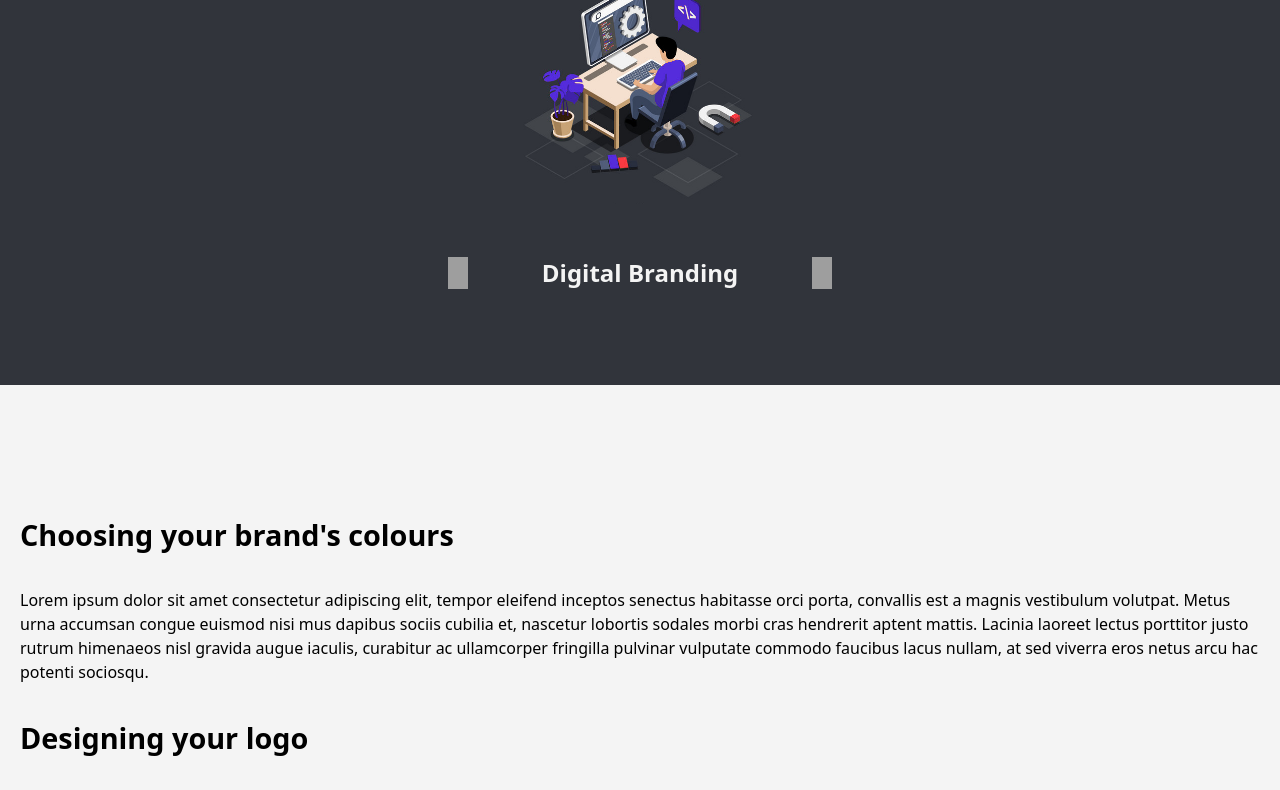
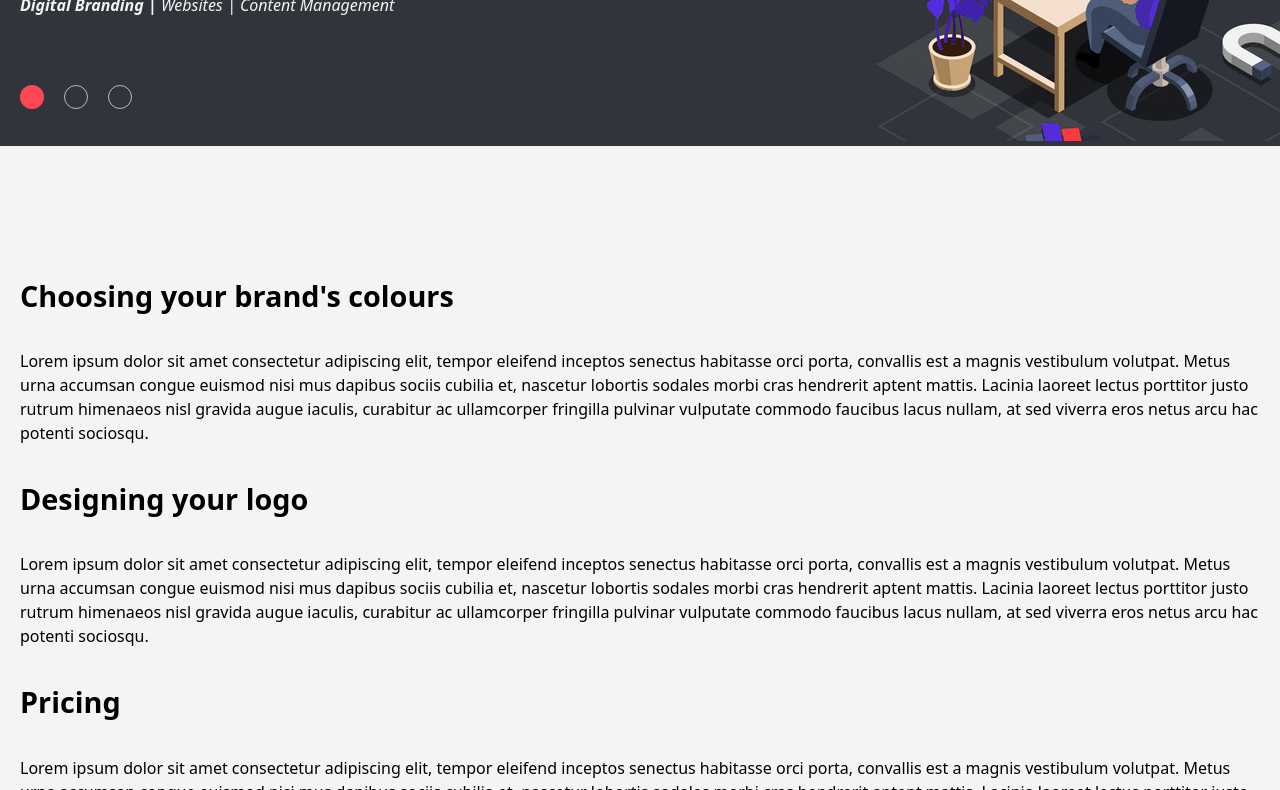
Before and after one commit to invictalex/freelance-site, an Astro site: page /services in a window 1280 px wide. Shown: the part 323-1113 px from the top of the page. Built offline with nearby package versions, Linux system fonts and the light colour scheme; Astro itself is replaced by a stand-in of ours; grey boxes are pictures that could not be loaded.

Commit message:
complete-styling
Banner image still needs placing

```diff
--- a/src/components/general/Footer.astro
+++ b/src/components/general/Footer.astro
@@ -11,18 +11,22 @@ const {headerLogo} = assets.frontmatter
 ---
 <footer class="bg-slate-dark flex flex-col items-center justify-center gap-5 text-white ">
     <section class="pt-0">
-        <div class="container flex justify-between items-center mb-5">
-            <div class="absolute -top-5 px-5 h-px w-full bg-white bg-opacity-70" />
+
+        <div class="container">
+
+            <div class="box-border w-full px-5 mb-5 h-px bg-white bg-opacity-70" />
+
+            <div class="flex justify-between items-center mb-5">
 
                 <div class="flex gap-5 items-center">
                     <a href="/"><img src={headerLogo} class=`w-12`></a>
-                {
-                    footerLink.map((link, i) => (
+
+                    {footerLink.map((link, i) => (
                             <a href={link.url} target="_blank" class="opacity-70 hover:opacity-100">
                                 {link.displayText}
                             </a>
-                    ))
-                }
+                    ))}
+
                 </div>
 
                 <div>
@@ -30,5 +34,7 @@ const {headerLogo} = assets.frontmatter
                 </div>
 
             </div>
+
+        </div>
     </section>
 </footer>
--- a/src/components/home/Banner.jsx
+++ b/src/components/home/Banner.jsx
@@ -25,7 +25,7 @@ export default function Banner({content}){
                         {headline}
                     </h1>
 
-                    <div className="h-2  w-[60%] bg-red"></div>
+                    <div className="h-2  w-[60%] bg-red" />
 
                     <ul className="space-y-6 w-[65%] min-w-[200px]">
                         {infoList}
--- a/src/components/services/ContentSwitcher.jsx
+++ b/src/components/services/ContentSwitcher.jsx
@@ -6,13 +6,18 @@ export default function ContentSwitcher({content}){
 
     const arrow = "/src/images/leftArrow.svg"
 
+    const backToTop = () => window.scrollTo({ top: 0 })
+
     const [currentIndex, setCurrentIndex] = useState(0);
+
+    const changeService = (i) => {
+        setCurrentIndex(i)
+    }
 
 
     const { serviceName, image, paragraph } = content[currentIndex]
 
-
-
+    const serviceNamesArray = content.map((item) => (item.serviceName))
 
     const [direction, setDirection] = useState("")
 
@@ -42,61 +47,70 @@ export default function ContentSwitcher({content}){
 
 
     return(
-            <div className="py-20 flex flex-col items-center gap-10 relative">
-                <div className="p-20">
-                    <h2 class="text-4xl font-bold text-blue-lt text-center mb-5">Services</h2>
-                    <div className="space-y-10 flex flex-col">
-                        <div className="w-60 h-60 left-1/2 relative">
+            <>
+                <div className="h-96 text-white flex items-end relative overflow-hidden">
+                    <AnimatePresence mode="wait">
+                    <motion.div
+                        className="container flex flex-col gap-5 z-10"
+                        key={currentIndex}
+                        initial={{opacity: 0, x: -100}}
+                        animate={{opacity: 1, x:0}}
+                        exit={{opacity: 0,  x: -100}}
+                        transition={{type: "spring", duration:0.4}}
+                    >
+                        <h5 className="text-4xl font-semibold">Services</h5>
+                        <div className="h-1 w-[150px] bg-red" />
+                        <h1 className="text-6xl font-semibold text-blue">{serviceName}</h1>
+                        <p>
+                            {serviceNamesArray.map((item, i) => (
+                                <span
+                                    key={i}
+                                    className={`${i !== currentIndex ? "cursor-pointer" : " font-bold cursor-default" } italic`}
+                                    onClick={() => setCurrentIndex(i)}
+                                >
+                                    {item} {i !== serviceNamesArray.length -1 && `  |   ` }
+                                </span>
+                            ))}
+                        </p>
 
-                            <AnimatePresence custom={direction} mode="wait">
-                                <motion.img src={image}
-                                    key={currentIndex}
-                                    variants={variants}
-                                    initial="enter"
-                                    animate="visible"
-                                    exit="exit"
-                                    custom={direction}
-                                    transition={{ type: "ease", duration: 0.3}}
-                                    className="overflow-hidden absolute w-full"
-                                />
-                            </AnimatePresence>
+                        <div className="flex gap-5 mb-8 mt-12">
+                            {serviceNamesArray.map((item, i) => (
+                                <span
+                                    key={i}
+                                    className={`${i === currentIndex ? "bg-red cursor-default" : "cursor-pointer border border-white border-opacity-70"} block h-6 w-6 rounded-full`}
+                                    onClick={() => setCurrentIndex(i)}
+                                >
+                                </span>
+                            ))}
+                        </div>
+                    </motion.div>
+                    </AnimatePresence>
 
-                        </div>
-
-                        <div className="flex justify-between items-center gap-10 text-blue-lt w-96 overflow-hidden relative">
-                            <img src={arrow} className="w-5 h-8 cursor-pointer hover:scale-125 duration-300" onClick={handlePrev}/>
-                            <AnimatePresence custom={direction} mode="wait">
-                                <motion.h6
-                                    key={currentIndex}
-                                    variants={variants}
-                                    initial="enter"
-                                    animate="visible"
-                                    exit="exit"
-                                    custom={direction}
-                                    transition={{ type: "ease", duration: 0.3}}
-                                    className="text-2xl font-bold whitespace-nowrap overflow-hidden absolute left-1/2 text-white">
-
-                                        {serviceName}
-                                </motion.h6>
-                            </AnimatePresence>
-
-                            <img src={arrow} className="w-5 h-8 transform rotate-180 cursor-pointer hover:scale-125 duration-300" onClick={handleNext}/>
-                        </div>
-                    </div>
+                    <AnimatePresence mode="wait">
+                    <motion.img
+                        src={image}
+                        alt="banner-image"
+                        className="absolute -right-16 -bottom-20 z-0"
+                        key={currentIndex}
+                        initial={{opacity: 0, x: 100}}
+                        animate={{opacity: 1, x:0}}
+                        exit={{opacity: 0,  x: 100}}
+                        transition={{type: "spring", duration:0.4}}
+                    />
+                    </AnimatePresence>
                 </div>
 
                 <AnimatePresence mode="wait">
-                    <motion.div className="relative w-full h-24 "
-                        key={currentIndex}
-                        initial={{marginTop: 0}}
-                        animate={{marginTop: -120}}
-                        exit={{marginTop: 0}}
-                        transition={{type: "ease", duration: 0.3}}
-                    >
-                    </motion.div>
+                    <motion.div
+                    key={currentIndex}
+                    initial={{height:100}}
+                    animate={{height:5}}
+                    exit={{height:100}}
+                    transition={{type: "spring", duration:0.4}}
+                    />
                 </AnimatePresence>
 
-                <section className="bg-white z-20 -mt-10 mb-20">
+                <section className="bg-white">
 
                     <AnimatePresence mode="wait">
                         <motion.div
@@ -105,24 +119,23 @@ export default function ContentSwitcher({content}){
                             initial={{opacity: 0}}
                             animate={{opacity: 1}}
                             exit={{opacity: 0}}
-                            transition={{type: "ease", duration: 0.3}}
+                            transition={{type: "spring", duration:0.4}}
                         >
                             {paragraph.map((para, i) => (
-                                <div className=""
-                                    key={currentIndex}
-                                    initial={{opacity: 0}}
-                                    animate={{opacity: 1}}
-                                    transition={{duration: 0.3}}
+                                <div
+                                    key={i}
                                 >
                                     <h4>{para.heading}</h4>
                                     <p>{para.text}</p>
                                 </div>
-
                             ))}
+                            <p className="text-right text-lg cursor-pointer font-bold text-purple mt-20" onClick={backToTop}>More services</p>
                         </motion.div>
                     </AnimatePresence>
+
+
                 </section>
-            </div>
+            </>
 
         )
 }
--- a/src/style/GlobalStyles.astro
+++ b/src/style/GlobalStyles.astro
@@ -20,17 +20,16 @@
         width: 100%;
         padding-top: 6rem;
         padding-bottom: 8rem;
+        position: relative;
+
     }
 
     .container{
         width: 100%;
         max-width: 80rem;
         padding-inline: 1.25rem;
-        margin: auto;
+        margin-inline: auto;
         position: relative;
-
-
-
     }
 
     .space{
@@ -47,4 +46,8 @@
     }
 }
 
+html{
+    scroll-behavior: smooth
+}
+
 </style>
```
Lines whose indentation alone changed are shown as unchanged.
